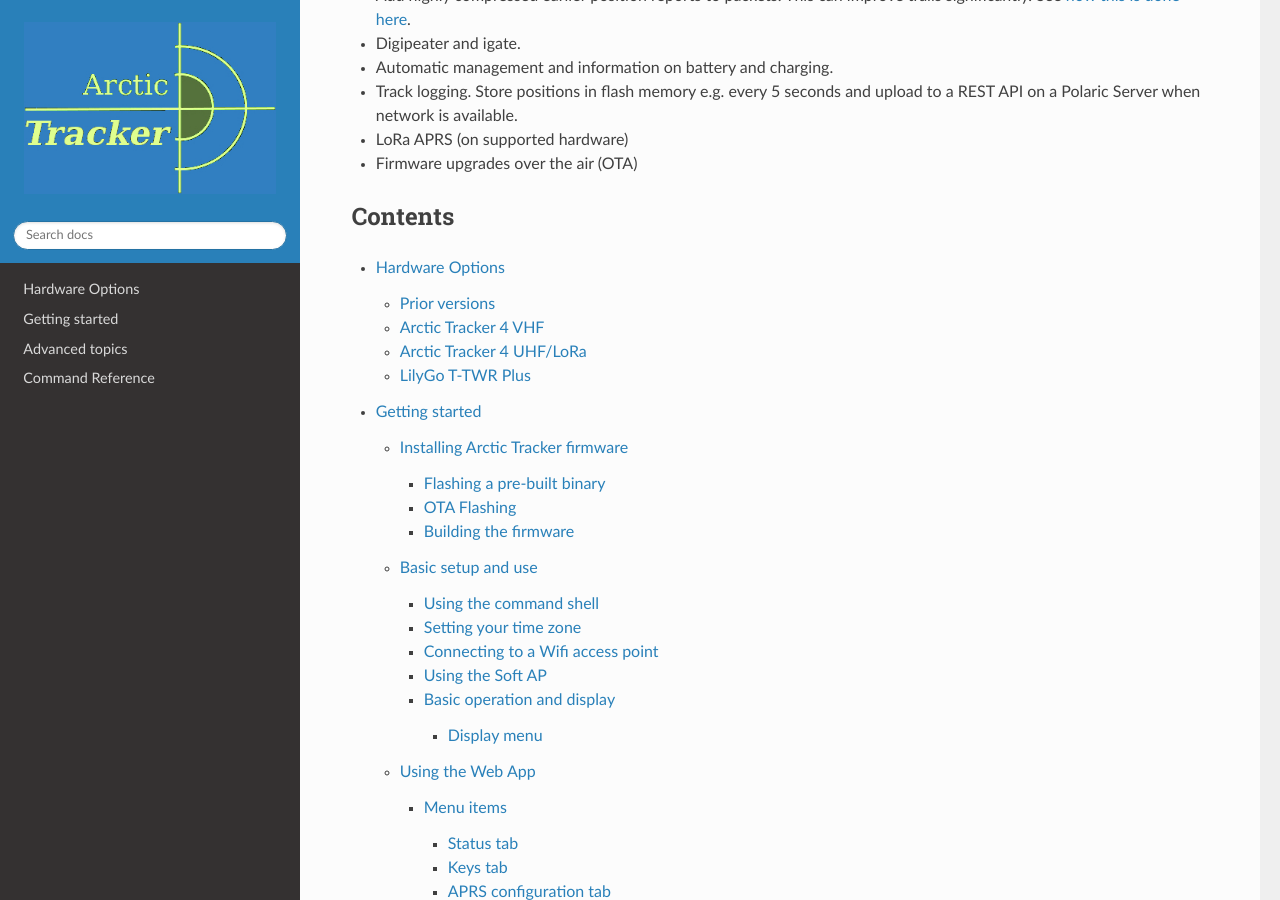
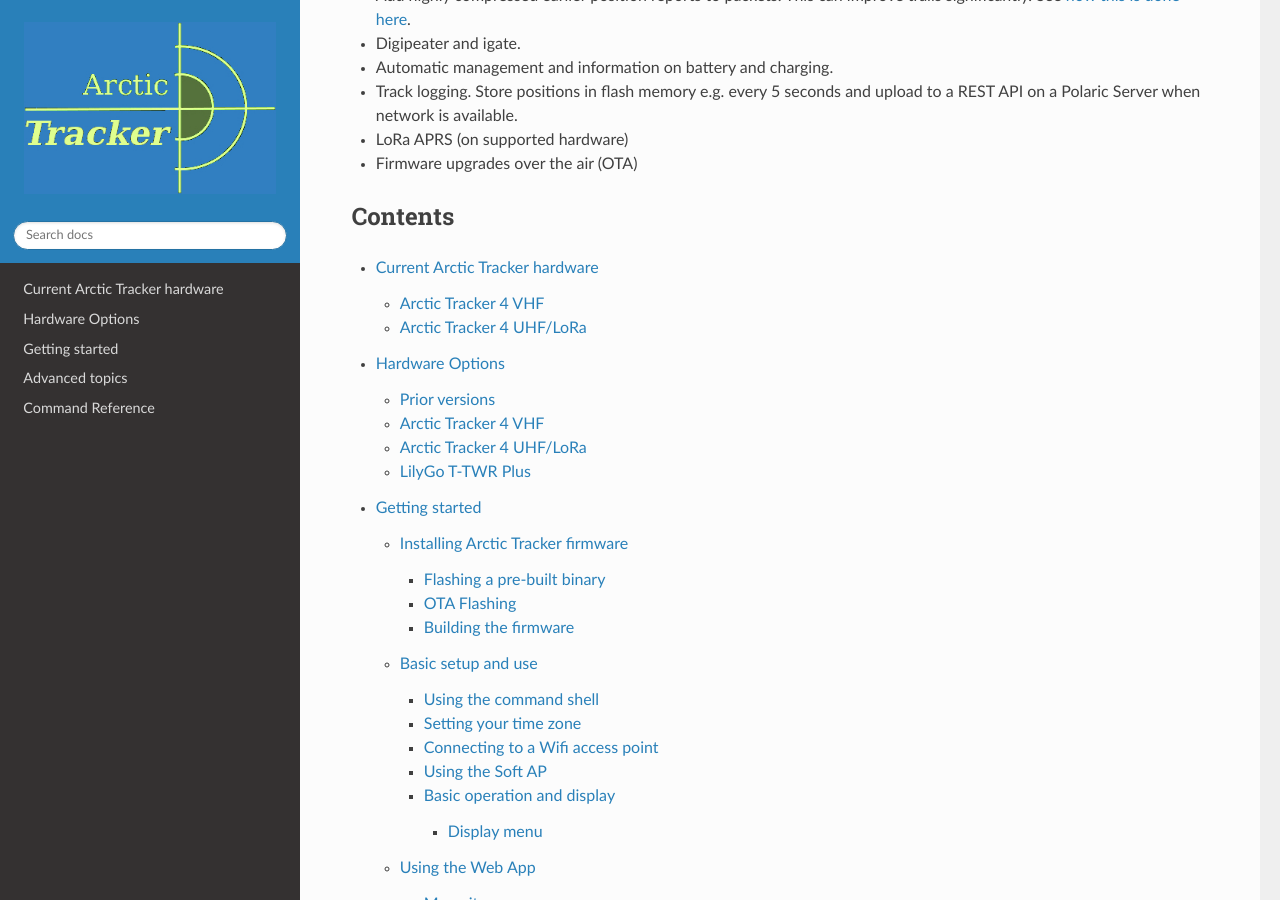
Before and after one commit to Hamlabs/ArcticTracker-docs, a Sphinx documentation site: the page built from docs/index.rst, in a window 1280 px wide and 900 px high, scrolled down 664 px. Built offline with Sphinx 7.4.7 and the Read the Docs theme 3.1.0, drawn with Linux system fonts in a browser that asks for light colours; pages that are not in the unit, such as notebooks, are missing from menus; part of the change alters nothing that is shown.

Commit message:
Document current tracker hardware
Co-authored-by: ohanssen <2892992+ohanssen@users.noreply.github.com>

```diff
--- a/docs/currenthardware.rst
+++ b/docs/currenthardware.rst
@@ -1,4 +1,42 @@
 
-# Arctic Tracker hardware
+Current Arctic Tracker hardware
+===============================
 
-describe the current Arctic Tracker hardware. There are two versions: A VHF AFSK APRS tracker and a LoRa APRS tracker
+The current Arctic Tracker hardware is available in two versions: a VHF
+tracker for AFSK APRS and a UHF tracker for LoRa APRS. Both are compact,
+ESP32-S3-based trackers with GNSS, a display, Wi-Fi, and a rechargeable
+battery. They run the Arctic Tracker firmware and can be configured through
+the USB command shell or over Wi-Fi.
+
+Arctic Tracker 4 VHF
+--------------------
+
+The VHF version uses a NiceRF SA868 transceiver for AFSK APRS. It is designed
+around a 3.7 V battery and includes battery management and charging, with
+charging and USB power provided through a USB-C connector on the PCB. A
+separate DC/DC converter supplies the radio. Transmit power can reach 3 W;
+software can reduce it to about 1 W.
+
+The tracker is built on a compact, four-layer PCB in a Hammond enclosure,
+with 3D-printed top and bottom covers. The radio and ESP32-S3 are fitted as
+modules.
+
+.. image:: img/20240922_154745.jpg
+   :width: 70%
+   :alt: Arctic Tracker 4 VHF
+
+Arctic Tracker 4 UHF/LoRa
+-------------------------
+
+The UHF version operates at 433 MHz and supports LoRa APRS. It is based on
+the VHF design, with a LoRa1268F30-Mini radio module in place of the SA868.
+Its power supply is adapted for the radio module, which uses a 4 V transmitter
+supply. The transmitter can provide up to 1 W, and the receiver includes a
+low-noise amplifier (LNA).
+
+.. image:: img/20241119_213542.jpg
+   :width: 80%
+   :alt: Arctic Tracker 4 UHF/LoRa PCB
+
+For more on the development and design choices behind these versions, see
+:doc:`hardware`.
--- a/docs/index.rst
+++ b/docs/index.rst
@@ -34,6 +34,7 @@ Contents
 
 .. toctree::
 
+   currenthardware
    hardware
    gettingstarted
    advanced
```
